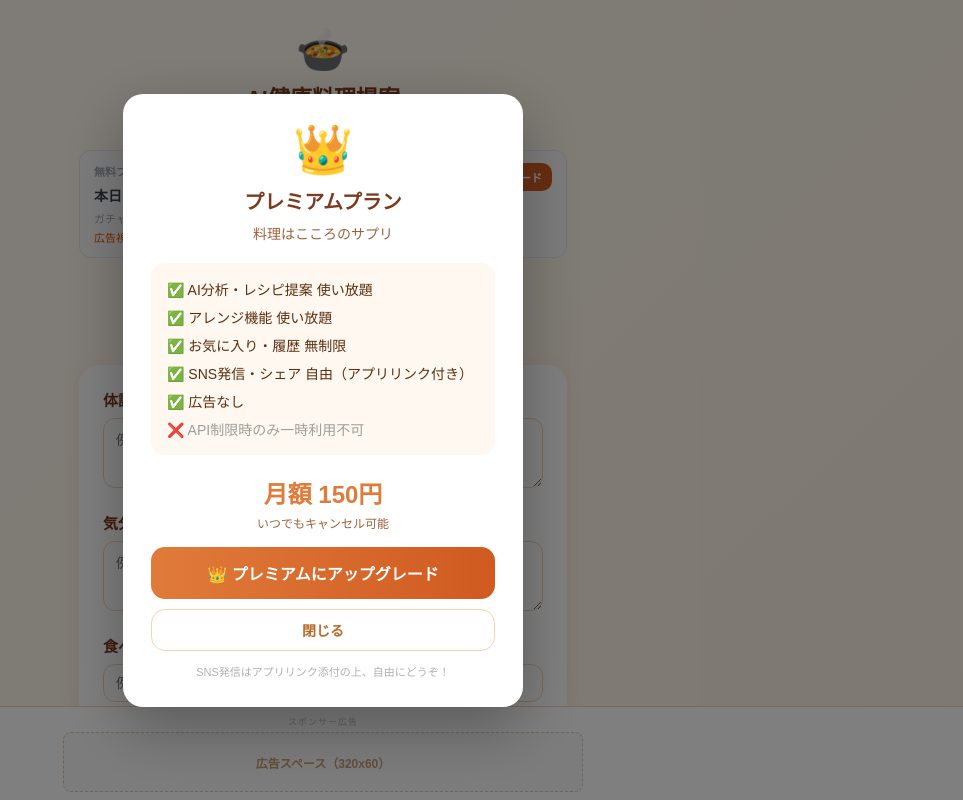
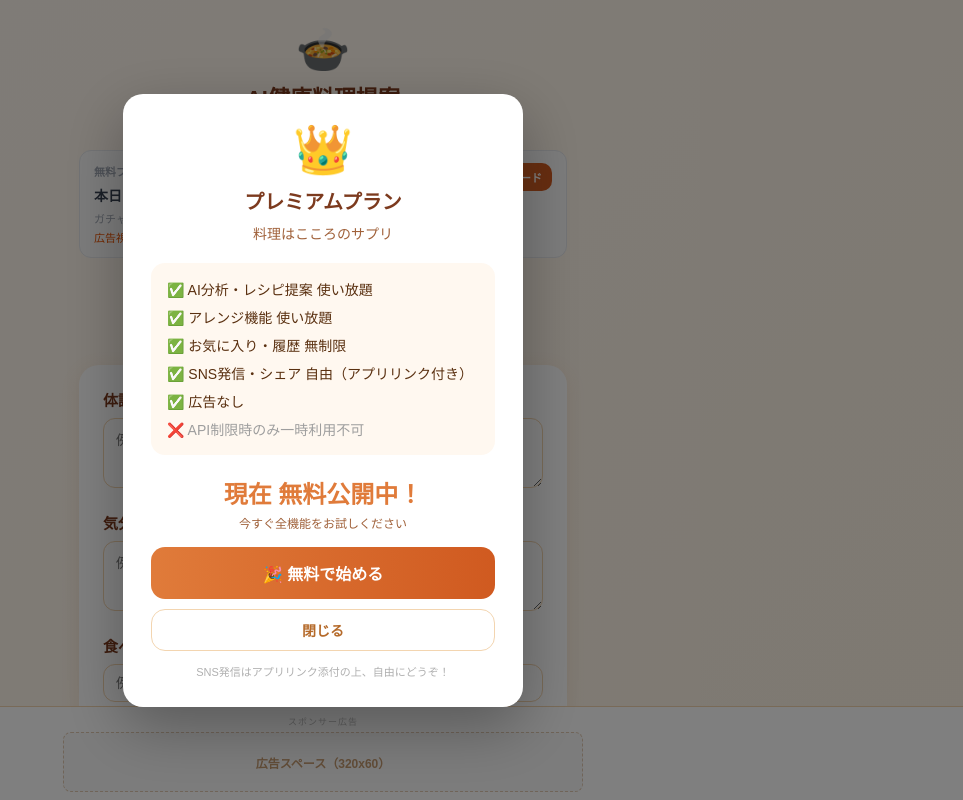
Before and after one commit to mods240/ryouri-supplement, a Next.js app: page / in a window 1280 px wide. Both pictures are taken after a click on the button "👑 アップグレード". Shown: the top 800 px of the page, without its empty margins (317-1280 px from the left). Built offline with nearby package versions, Linux system fonts and the light colour scheme.

Commit message:
fix modal text

```diff
--- a/components/RecipeApp.jsx
+++ b/components/RecipeApp.jsx
@@ -150,11 +150,11 @@ function UpgradeModal(props) {
           <p style={{ margin:0, fontSize:14, color:"#9e9e9e" }}>❌ API制限時のみ一時利用不可</p>
         </div>
         <div style={{ textAlign:"center", marginBottom:16 }}>
-          <p style={{ margin:"0 0 4px", fontSize:24, fontWeight:800, color:"#e07b3a" }}>月額 150円</p>
-          <p style={{ margin:0, fontSize:12, color:"#a0613a" }}>いつでもキャンセル可能</p>
+          <p style={{ margin:"0 0 4px", fontSize:24, fontWeight:800, color:"#e07b3a" }}>現在 無料公開中！</p>
+          <p style={{ margin:0, fontSize:12, color:"#a0613a" }}>今すぐ全機能をお試しください</p>
         </div>
         <button onClick={props.onClose} style={{ width:"100%", padding:"14px 0", borderRadius:14, border:"none", background:"linear-gradient(90deg,#e07b3a,#d05a20)", color:"#fff", fontWeight:800, fontSize:16, cursor:"pointer", marginBottom:10 }}>
-          👑 プレミアムにアップグレード
+          🎉 無料で始める
         </button>
         <button onClick={props.onClose} style={{ width:"100%", padding:"10px 0", borderRadius:14, border:"1.5px solid #f3d5b0", background:"#fff", color:"#b56a2a", fontWeight:700, fontSize:14, cursor:"pointer" }}>
           閉じる
```
